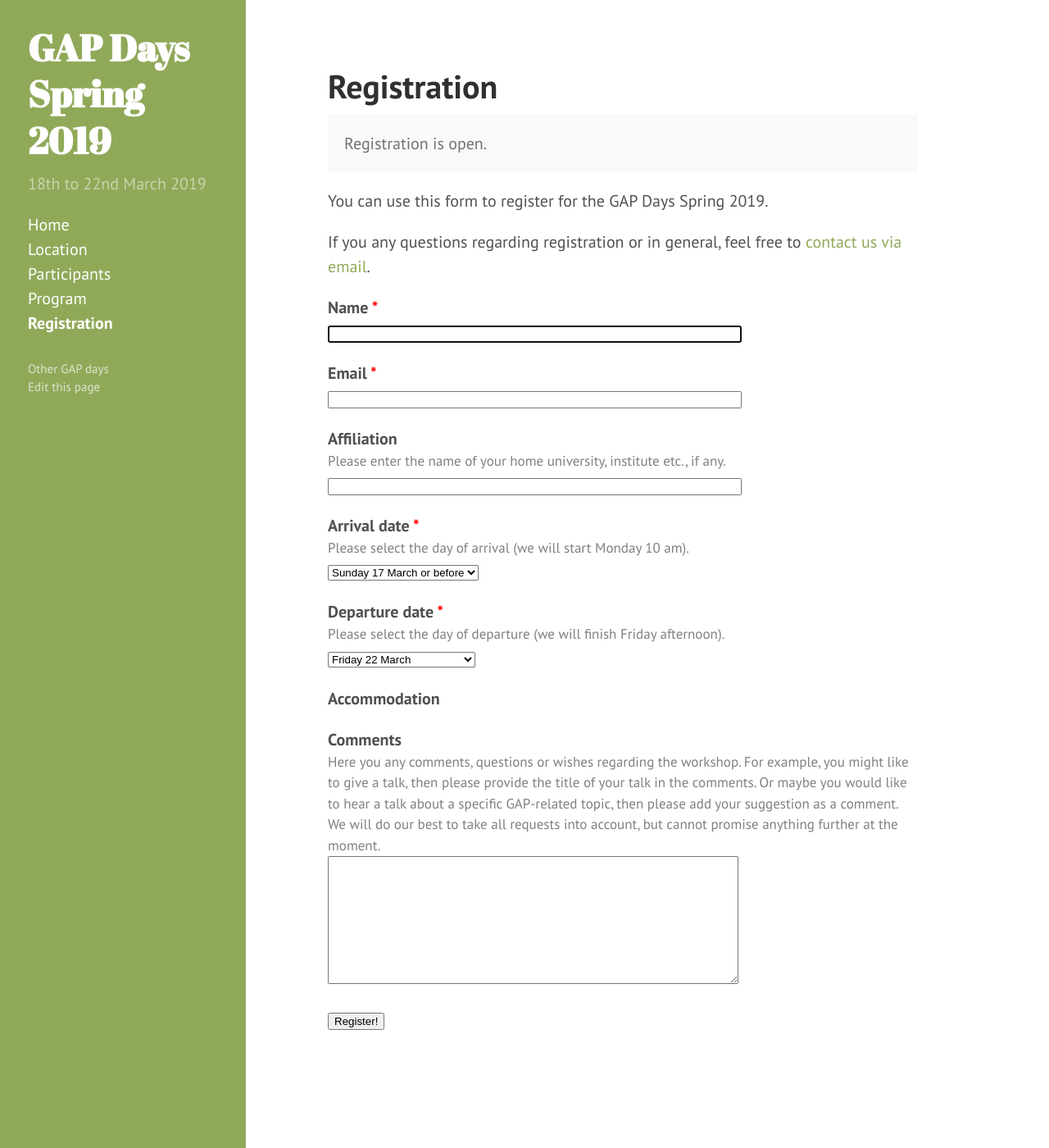
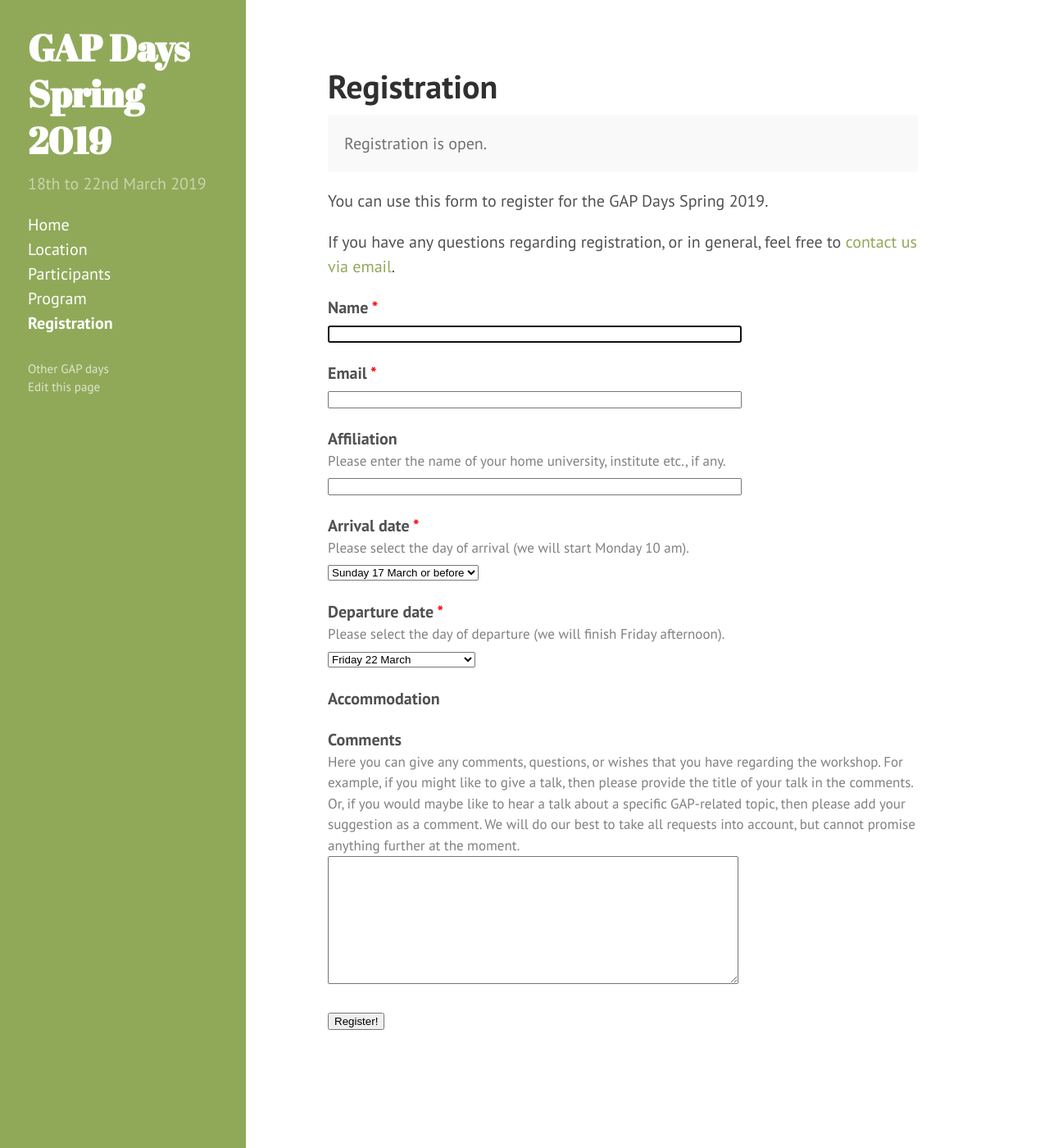
Before and after one commit to jesusmartinez-garcia/2020-01-21-colchester-workshop, a Jekyll site: the page built from registration.html, in a window 1280 px wide and 1400 px high. Shown: the whole window at 82% size. Built offline with Jekyll 4.4.1, drawn with Linux system fonts in a browser that asks for light colours.

Commit message:
Fix typos and tweak style in registration.html

```diff
--- a/registration.html
+++ b/registration.html
@@ -21,8 +21,8 @@ You can use this form to register for the {{ site.title }}.
 </p>
 
 <p>
-If you any questions
-regarding registration or in general, feel free to
+If you have any questions
+regarding registration, or in general, feel free to
 <a href="mailto:{{page.email}}">contact us via email</a>.
 </p>
 <form action="https://getsimpleform.com/messages?form_api_token={{page.form_api_token}}" method="post">
@@ -107,10 +107,10 @@ regarding registration or in general, feel free to
     <label for="presentation">Comments</label>
   </div>
   <div class="form-field-description">
-    Here you any comments, questions or wishes
-    regarding the workshop. For example, you might like to give a
+    Here you can give any comments, questions, or wishes that you have
+    regarding the workshop. For example, if you might like to give a
     talk, then please provide the title of your talk in the comments.
-    Or maybe you would like to hear a talk about a specific GAP-related topic,
+    Or, if you would maybe like to hear a talk about a specific GAP-related topic,
     then please add your suggestion as a comment.
     We will do our best to take all requests into account, but cannot
     promise anything further at the moment.
```
